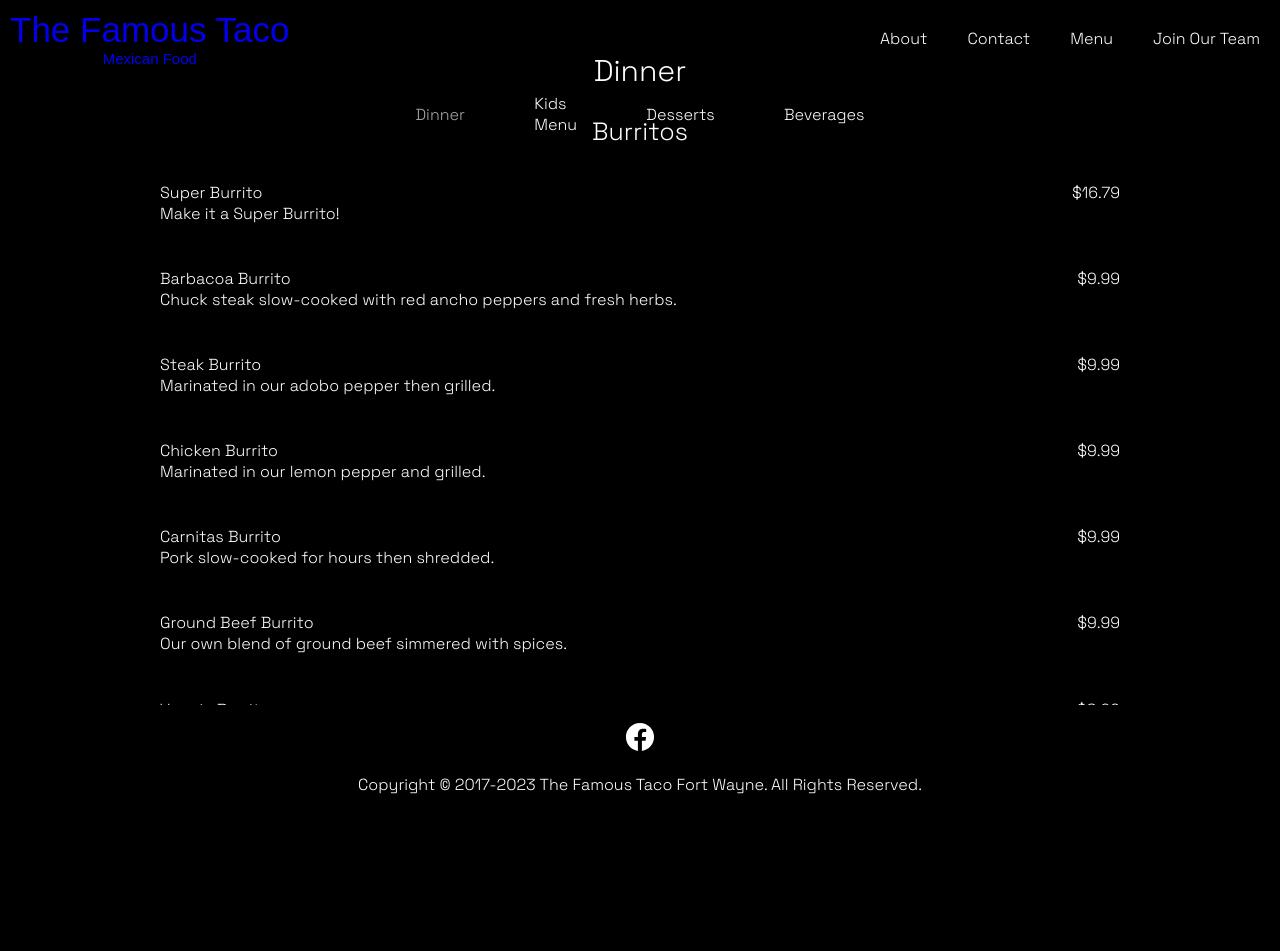
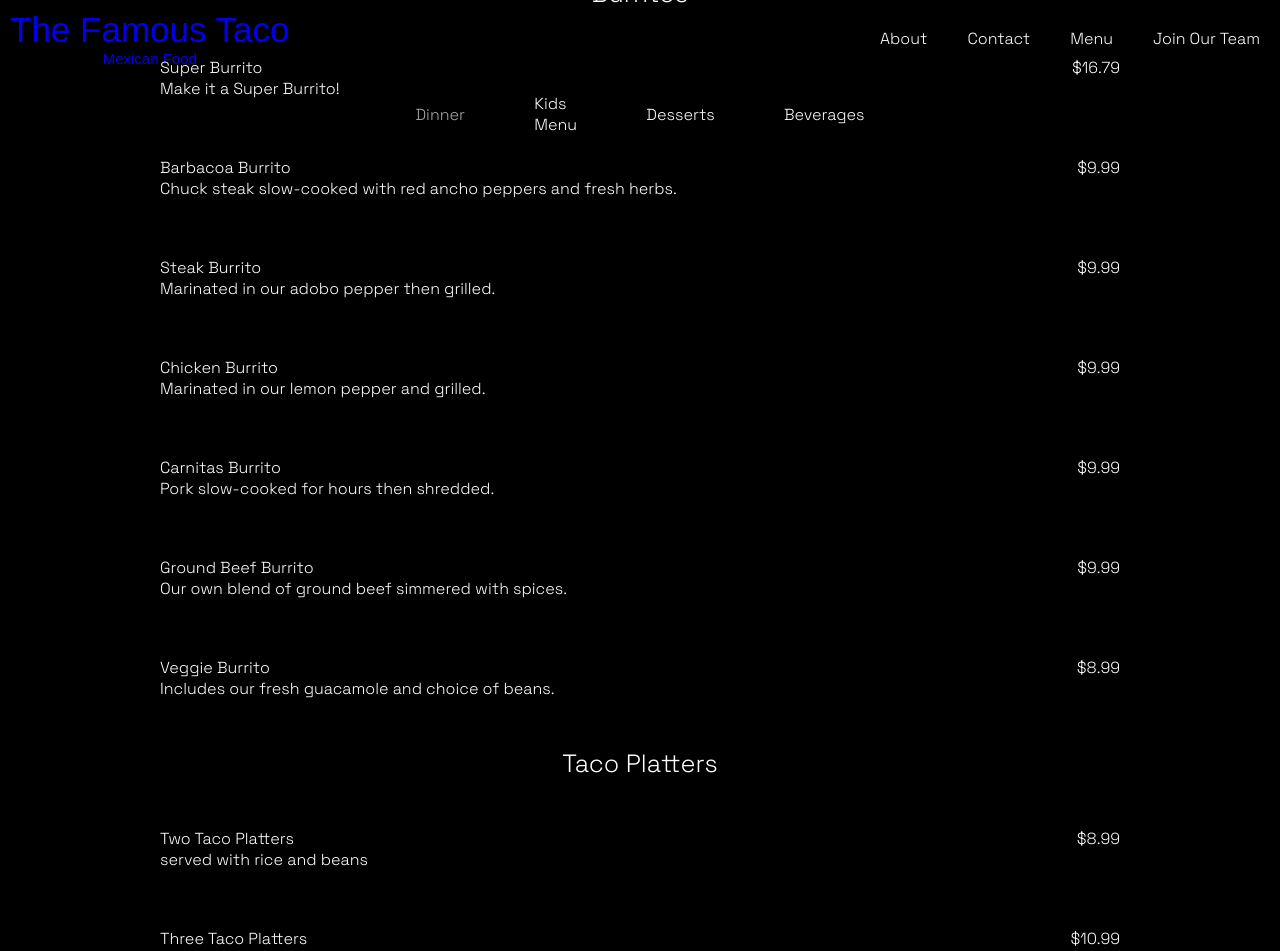
Before and after one commit to noelbarrera/famous-taco-website, a React (Vite) app: page /menu in a window 1280 px wide. Shown: the top 951 px of the page. Before the commit the page ends 811 px from the top, so only its background shows below. Built offline with nearby package versions, Linux system fonts and the light colour scheme; a web font is replaced by a local one.

Commit message:
updated dinner menu

```diff
--- a/src/components/TabPanels/DinnerMenu.tsx
+++ b/src/components/TabPanels/DinnerMenu.tsx
@@ -40,6 +40,31 @@
           <div className="menu-item-description">Includes our fresh guacamole and choice of beans.</div>
         </div>
           {/* //TODO: possible add burrito bowl */}
+      <div className="menu-section-title">Taco Platters</div>
+      <div className="menu-item">
+        <span className="menu-item-price">$8.99</span>
+        <div className="menu-item-title">Two Taco Platters</div>
+        <div className="menu-item-description">served with rice and beans</div>
+      </div>
+      <div className="menu-item">
+        <span className="menu-item-price">$10.99</span>
+        <div className="menu-item-title">Three Taco Platters</div>
+        <div className="menu-item-description">served with rice and beans</div>
+      </div>
+      <div className="menu-item">
+        <span className="menu-item-price">$12.49</span>
+        <div className="menu-item-title">Taco Supremos Platters</div>
+        <div className="menu-item-description">Three tacos supremos served with
+rice and beans</div>
+      </div>
+      <div className="menu-item">
+        <span className="menu-item-price">$13.99</span>
+        <div className="menu-item-title">Steak Supremos Platters</div>
+        <div className="menu-item-description">Three steak tacos supremos served with
+rice and beans</div>
+      </div>
+
+
     </div>
   );
 };
```
